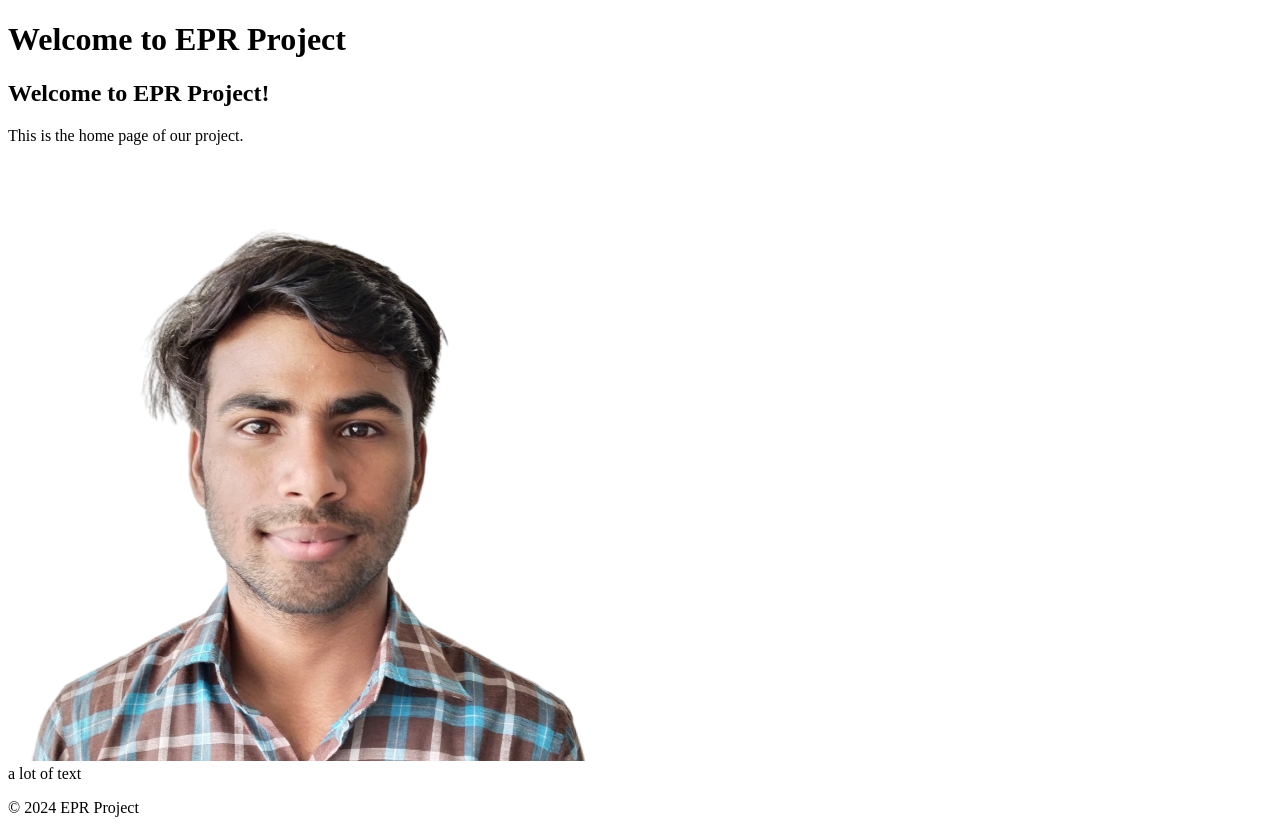
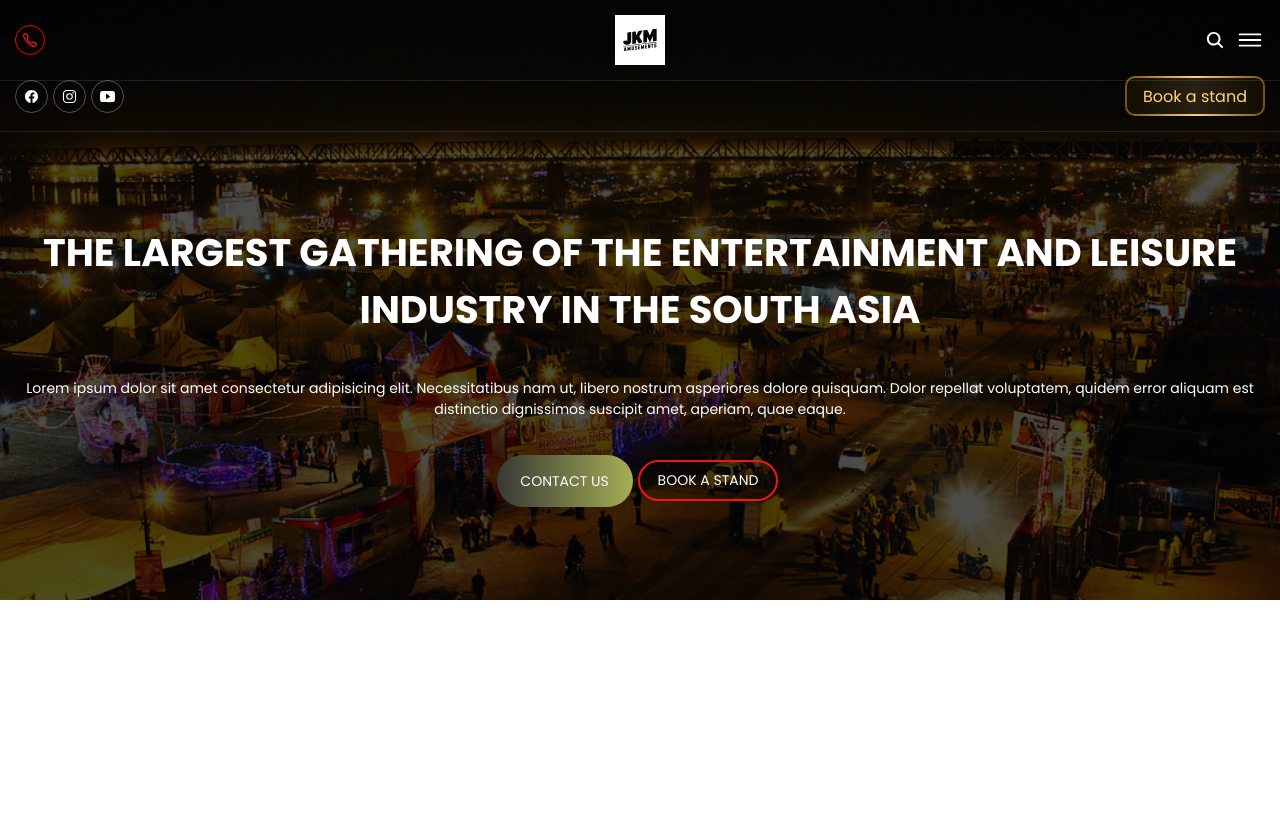
Before and after one commit to JKMamusements/who, a Django app: page / in a window 1280 px wide. After the commit the page ends 600 px from the top, so only its background shows below. Run offline with Django 5.2, Linux system fonts and the light colour scheme; data comes from the database, SQL or seed files in the repository.

Commit message:
adding static

```diff
--- a/eprapp/templates/index.html
+++ b/eprapp/templates/index.html
@@ -1,17 +1,168 @@
-<!-- eprapp/templates/index.html -->
+{% load static %}
+<!DOCTYPE html>
+<html lang="en">
+<head>
+    <meta charset="UTF-8">
+    <meta name="viewport" content="width=device-width, initial-scale=1.0">
+    <title>jkmAmusements</title>
 
-{% extends 'base.html' %}
-{% load static %}
-{% block title %}Home - {{ block.super }}{% endblock %}
 
-{% block content %}
-    <h2>Welcome to EPR Project!</h2>
-    <p>This is the home page of our project.</p>
-    <img src="{% static "Shubham_singh.jpg" %}" alt="#">
-    {% if home_page_content %}
-        <div>{{ home_page_content.content }}</div>
-    {% else %}
-        <p>No content available.</p>
-    {% endif %}
+    <link rel="stylesheet" href="{% static "assets/css/style.css" %}">
 
-    {% endblock %}
+    <link rel="preconnect" href="https://fonts.googleapis.com">
+  <link rel="preconnect" href="https://fonts.gstatic.com" crossorigin>
+  <link
+    href="https://fonts.googleapis.com/css2?family=Montserrat:wght@500;600;700;800&family=Poppins:wght@400;500;600;700&display=swap"
+    rel="stylesheet">
+</head>
+
+<body id="top">
+
+    <header class="header" data-header>
+
+        <div class="overlay" data-overlay></div>
+
+        <div class="header-top">
+          <div class="container">
+
+            <a href="tel:+91 0000 1111 99" class="helpline-box">
+
+              <div class="icon-box">
+                <ion-icon name="call-outline"></ion-icon>
+              </div>
+
+              <div class="wrapper">
+                <p class="helpline-title">For Further Inquires :</p>
+
+                <p class="helpline-number">+91 0000 1111 99</p>
+              </div>
+
+            </a>
+
+            <a href="#" class="logo">
+              <img src="{% static "assets/images/make-a-logo.svg" %}" alt="jkmAmusements logo">
+            </a>
+
+            <div class="header-btn-group">
+
+              <button class="search-btn" aria-label="Search">
+                <ion-icon name="search"></ion-icon>
+              </button>
+
+              <button class="nav-open-btn" aria-label="Open Menu" data-nav-open-btn>
+                <ion-icon name="menu-outline"></ion-icon>
+              </button>
+
+            </div>
+
+          </div>
+        </div>
+
+        <div class="header-bottom">
+          <div class="container">
+
+            <ul class="social-list">
+
+              <li>
+                <a href="#" class="social-link">
+                  <ion-icon name="logo-facebook"></ion-icon>
+                </a>
+              </li>
+
+              <li>
+                <a href="#" class="social-link">
+                  <ion-icon name="logo-instagram"></ion-icon>
+                </a>
+              </li>
+
+              <li>
+                <a href="#" class="social-link">
+                  <ion-icon name="logo-youtube"></ion-icon>
+                </a>
+              </li>
+
+            </ul>
+
+            <nav class="navbar" data-navbar>
+
+              <div class="navbar-top">
+
+                <a href="#" class="logo">
+                  <img src="{% static "assets/images/mela side 4.jpg" %}" alt="jkmAmusements logo">
+                </a>
+
+                <button class="nav-close-btn" aria-label="Close Menu" data-nav-close-btn>
+                  <ion-icon name="close-outline"></ion-icon>
+                </button>
+
+              </div>
+
+              <ul class="navbar-list">
+
+                <li>
+                  <a href="#home" class="navbar-link" data-nav-link>home</a>
+                </li>
+
+                <li>
+                  <a href="#" class="navbar-link" data-nav-link>about us</a>
+                </li>
+
+                <li>
+                  <a href="#upcomingMela" class="navbar-link" data-nav-link>Blog</a>
+                </li>
+
+                <li>
+                  <a href="#gallery" class="navbar-link" data-nav-link>gallery</a>
+                </li>
+
+                <li>
+                  <a href="#contact" class="navbar-link" data-nav-link>contact us</a>
+                </li>
+
+              </ul>
+
+            </nav>
+
+            <button class=" Btn1 ">Book a stand</button>
+
+          </div>
+        </div>
+
+      </header>
+
+
+  <main>
+    <article>
+
+      <!--
+        - #HERO
+      -->
+
+      <section class="hero" id="home">
+        <div class="container">
+
+          <h2 class=" hero-title hero-text hero-font ">THE LARGEST GATHERING OF THE ENTERTAINMENT AND LEISURE INDUSTRY IN THE SOUTH ASIA</h2>
+
+          <p class="hero-text">
+            Lorem ipsum dolor sit amet consectetur adipisicing elit. Necessitatibus nam ut, libero nostrum asperiores dolore quisquam. Dolor repellat voluptatem, quidem error aliquam est distinctio dignissimos suscipit amet, aperiam, quae eaque.
+          </p>
+
+          <div class="btn-group">
+            <button class="btnc">contact Us</button>
+
+            <button class="btn btn-secondary">Book a stand</button>
+          </div>
+
+        </div>
+      </section>
+
+
+
+
+
+
+      <script type="module" src="https://unpkg.com/ionicons@5.5.2/dist/ionicons/ionicons.esm.js"></script>
+      <script nomodule src="https://unpkg.com/ionicons@5.5.2/dist/ionicons/ionicons.js"></script>
+
+</body>
+</html>
--- a/eprapp/views.py
+++ b/eprapp/views.py
@@ -7,6 +7,8 @@ from django.http import HttpResponse
 ####################################
 ######## Authentications ###########
 from django.contrib.auth import login, authenticate
+from django.views.decorators.csrf import csrf_protect
+
 ####################################
 
 ####################################
@@ -40,7 +42,7 @@ def index(request):
 
     return render(request, 'index.html', {'home_page_content': home_page_content})
 
-
+@csrf_protect
 def signup(request):
     if request.method == "POST":
         form = SignUpForm(request.POST)
--- /dev/null
+++ b/static/assets/css/style.css
@@ -0,0 +1,466 @@
+:root {
+    --united-nations-blue: hsl(214, 56%, 58%);
+    --bright-navy-blue: hsl(214, 57%, 51%);
+    --spanish-gray: hsl(0, 0%, 60%);
+    --black-coral: hsl(225, 8%, 42%);
+    --off-whiteyellow:hsl(52, 17%, 91%);
+    --oxford-blue: hsl(208, 97%, 12%);
+    --yale-blue: hsl(214, 72%, 33%);
+    --blue-ncs: hsl(197, 100%, 36%);
+    --gunmetal: hsl(206, 34%, 20%);
+    --gainsboro: hsl(0, 0%, 88%);
+    --cultured: hsl(0, 0%, 98%);
+    --white: hsl(0, 0%, 100%);
+    --black: hsl(0, 0%, 0%);
+    --onyx: hsl(0, 0%, 25%);
+    --jet: hsl(0, 0%, 20%);
+    --red: hsl(0, 86%, 51%);
+    --dark-red:rgb(174, 45, 82);
+    --ff-poppins: "Poppins", sans-serif;
+    --ff-montserrat: "Montserrat", sans-serif;
+
+    --fs-1: calc(20px + 3.5vw);
+    --fs-2: calc(18px + 1.6vw);
+    --fs-3: calc(16px + 0.45vw);
+    --fs-4: 15px;
+    --fs-5: 14px;
+    --fs-6: 13px;
+    --fs-7: 12px;
+    --fs-8: 11px;
+
+    --fw-500: 500;
+    --fw-600: 600;
+    --fw-700: 700;
+    --fw-800: 800;
+    --transition: 0.25s ease-in-out;
+    --section-padding: 60px;
+    --radius-15: 15px;
+    --radius-25: 25px;
+
+  }
+
+
+
+*, *::before, *::after {
+    margin: 0;
+    padding: 0;
+    box-sizing: border-box;
+  }
+
+  li { list-style: none; }
+
+  a { text-decoration: none; }
+
+  a,
+  img,
+  span,
+  input,
+  label,
+  button,
+  ion-icon { display: block; }
+
+  input,
+  button {
+    background: none;
+    border: none;
+    font: inherit;
+  }
+
+  button { cursor: pointer; }
+
+  input { width: 100%; }
+
+  ion-icon { pointer-events: none; }
+
+  html {
+    font-family: var(--ff-poppins);
+    scroll-behavior: smooth;
+  }
+
+  body { background: var(--white); }
+
+
+
+
+
+  /*-----------------------------------*\
+    REUSED STYLE
+  \*-----------------------------------*/
+
+  .container { padding-inline: 15px; }
+
+  .btn {
+    color: var(--white);
+    text-transform: uppercase;
+    font-size: var(--fs-5 );
+    border-radius: 100px;
+    padding: var(--padding, 8px 18px);
+    border: var(--border-width, 2px) solid transparent;
+    transition: var(--transition);
+  }
+
+  .Btn1 {
+    width: 140px;
+    height: 40px;
+    border: none;
+    border-radius: 10px;
+    background: linear-gradient(to right,#77530a,#ffd277,#77530a,#77530a,#ffd277,#77530a);
+    background-size: 250%;
+    background-position: left;
+    color: #ffd277;
+    position: relative;
+    display: flex;
+    align-items: center;
+    justify-content: center;
+    cursor: pointer;
+    transition-duration: 1s;
+    overflow: hidden;
+  }
+
+  .Btn1::before {
+    position: absolute;
+    content: "Book a stand";
+    color: #ffd277;
+    display: flex;
+    align-items: center;
+    justify-content: center;
+    width: 97%;
+    height: 90%;
+    border-radius: 8px;
+    transition-duration: 1s;
+    background-color: rgba(0, 0, 0, 0.842);
+    background-size: 200%;
+  }
+
+  .Btn1:hover {
+    background-position: right;
+    transition-duration: 1s;
+  }
+
+  .Btn1:hover::before {
+    background-position: right;
+    transition-duration: 1s;
+  }
+
+  .Btn1:active {
+    transform: scale(0.95);
+  }
+
+
+  .btnc {
+    text-decoration: none;
+    text-transform: uppercase;
+    position: relative;
+    border: none;
+    font-size: var(--fs-5);
+    font-family: inherit;
+    cursor: pointer;
+    color: #fff;
+    width: 9em;
+    height: 3em;
+    line-height: 2em;
+    text-align: center;
+    background: linear-gradient(90deg, #03a9f4, #f441a5, #ffeb3b, #03a9f4);
+    background-size: 300%;
+    border-radius: 30px;
+    z-index: 1;
+  }
+
+  .btnc:hover {
+    animation: ani 8s linear infinite;
+    border: none;
+  }
+
+  @keyframes ani {
+    0% {
+      background-position: 0%;
+    }
+
+    100% {
+      background-position: 400%;
+    }
+  }
+
+  .btnc:before {
+    content: "";
+    position: absolute;
+    top: -5px;
+    left: -5px;
+    right: -5px;
+    bottom: -5px;
+    z-index: -1;
+    background: linear-gradient(90deg, #383835, #c9d761, #17c735, #d812ee);
+    background-size: 400%;
+    border-radius: 35px;
+    transition: 1s;
+  }
+
+  .btnc:hover::before {
+    filter: blur(20px);
+  }
+
+  .btnc:active {
+    background: linear-gradient(32deg, #03a9f4, #f441a5, #ffeb3b, #03a9f4);
+  }
+
+
+
+
+  .btn-primary {
+    background: var(--black);
+    border-color: var(--black);
+  }
+
+  .btn-primary:is(:hover, :focus) {
+    background: var(--onyx);
+    border-color: var(--yale-blue);
+  }
+
+  .btn-secondary { border-color: var(--red); }
+
+  .btn-secondary:is(:hover, :focus) { background: hsla(0, 0%, 100%, 0.1); }
+
+  .h1,
+  .h2,
+  .h3 {
+    font-weight: var(--fw-800);
+    font-family: var(--ff-montserrat);
+    text-transform: uppercase;
+  }
+
+  .h1 {
+    color: var(--white);
+    font-size: var(--fs-1);
+  }
+
+  .h2,
+  .h3 { color: var(--gunmetal); }
+
+  .h2 { font-size: var(--fs-2); }
+
+  .h3 {
+    font-size: var(--fs-3);
+    font-weight: var(--fw-700);
+  }
+
+  .section-subtitle {
+    color: var(--bright-navy-blue);
+    font-size: var(--fs-5);
+    text-transform: uppercase;
+    font-family: var(--ff-montserrat);
+    margin-bottom: 8px;
+  }
+
+  .section-title { margin-bottom: 15px; }
+
+  .section-text {
+    color: var(--black-coral);
+    margin-bottom: 30px;
+  }
+
+  .card-text {
+    color: var(--black-coral);
+    font-size: var(--fs-5);
+  }
+
+
+.header {
+    position: absolute;
+    top: 0;
+    left: 0;
+    width: 100%;
+    padding-top: 61px;
+    z-index: 4;
+  }
+
+  .header-top {
+    position: absolute;
+    top: 0;
+    left: 0;
+    width: 100%;
+    transition: var(--transition);
+    border-bottom: 1px solid hsla(0, 0%, 100%, 0.1);
+    padding-block: 15px;
+    z-index: 1;
+  }
+
+  .header.active .header-top {
+    position: fixed;
+    background: var(--black);
+  }
+
+  .header-top .container {
+    display: grid;
+    grid-template-columns: repeat(3, 1fr);
+    justify-items: flex-start;
+    align-items: center;
+  }
+
+  .helpline-box .wrapper { display: none; }
+
+  .helpline-box .icon-box {
+    background: inherit;
+    padding: 6px;
+    border-radius: 50%;
+    border: 1px solid red;
+    color: var(--red);
+
+  }
+
+  .helpline-box .icon-box ion-icon { --ionicon-stroke-width: 40px; }
+
+  .header-top .logo { margin-inline: auto; }
+
+  .header-top .logo img { max-width: 100px; }
+
+  .header-btn-group {
+    justify-self: flex-end;
+    display: flex;
+    align-items: center;
+    gap: 10px;
+    color: var(--white);
+  }
+
+  .search-btn,
+  .nav-open-btn {
+    font-size: 30px;
+    color: inherit;
+  }
+
+  .search-btn { font-size: 20px; }
+
+  .header-bottom { border-bottom: 1px solid hsla(0, 0%, 100%, 0.1); }
+
+  .header-bottom .container {
+    display: flex;
+    justify-content: space-between;
+    align-items: center;
+    padding-block: 15px;
+  }
+
+  .social-list {
+    display: flex;
+    align-items: center;
+    gap: 5px;
+  }
+
+  .social-link {
+    color: var(--white);
+    padding: 8px;
+    border: 1px solid hsla(0, 0%, 100%, 0.3);
+    border-radius: 50%;
+    font-size: 15px;
+    transition: var(--transition);
+  }
+
+  .social-link:is(:hover, :focus) { background: hsla(0, 0%, 100%, 0.2); }
+
+  .header .btn { --padding: 4px 20px; }
+
+  .header .navbar {
+    position: fixed;
+    top: 0;
+    right: -300px;
+    width: 100%;
+    max-width: 300px;
+    height: 100%;
+    background: var(--white);
+    visibility: hidden;
+    pointer-events: none;
+    transition: 0.15s ease-in;
+    z-index: 3;
+  }
+
+  .navbar.active {
+    right: 0;
+    visibility: visible;
+    pointer-events: all;
+    transition: 0.25s ease-out;
+    background: var(--black);
+  }
+
+  .navbar-top {
+    display: flex;
+    justify-content: space-between;
+    align-items: center;
+    padding: 40px 15px;
+  }
+
+  .navbar-top .logo img { width: 100px; }
+
+  .nav-close-btn {
+    font-size: 20px;
+    color: var(--white);
+  }
+
+  .nav-close-btn:is(:hover, :focus) { color: var(--red); }
+
+  .nav-close-btn ion-icon { --ionicon-stroke-width: 80px; }
+
+  .navbar-list { border-top: 1px solid hsla(0, 7%, 81%, 0.363); }
+
+  .navbar-list li { border-bottom: 1px solid hsla(0, 7%, 81%, 0.363); }
+
+  .navbar-link {
+    padding: 15px 20px;
+    color: var(--jet);
+    font-weight: var(--fw-500);
+    font-size: var(--fs-4);
+    transition: var(--transition);
+    text-transform: capitalize;
+    color: var(--white);
+
+  }
+
+  .navbar-link:is(:hover, :focus) { color: var(--red); }
+
+  .overlay {
+    position: fixed;
+    inset: 0;
+    background: var(--black);
+    opacity: 0;
+    pointer-events: none;
+    z-index: 2;
+    transition: var(--transition);
+  }
+
+  .overlay.active {
+    opacity: 0.7;
+    pointer-events: all;
+  }
+
+
+
+.hero {
+    background-image: url("../images/mela\ side2.jpg");
+    background-repeat: no-repeat;
+    background-size: cover;
+    background-position: center;
+    background-color: hsla(0, 0%, 0%, 0.7);
+    background-blend-mode: overlay;
+    display: grid;
+    place-items: center;
+    min-height: 600px;
+    text-align: center;
+    padding-top: 125px;
+  }
+
+  .hero-title { margin-bottom: 20px; }
+
+  .hero-text {
+    color: var(--white);
+    font-size: var(--fs-5);
+    margin-bottom: 40px;
+  }
+
+  .hero-font{
+     font-size: var(--fs-2);
+  }
+
+  .btn-group {
+    display: flex;
+    flex-wrap: wrap;
+    justify-content: center;
+    align-items: center;
+    gap: 10px;
+  }
```
Also changed, not shown: static/assets/images/make-a-logo.svg (added), static/assets/images/mela side2.jpg (added).
